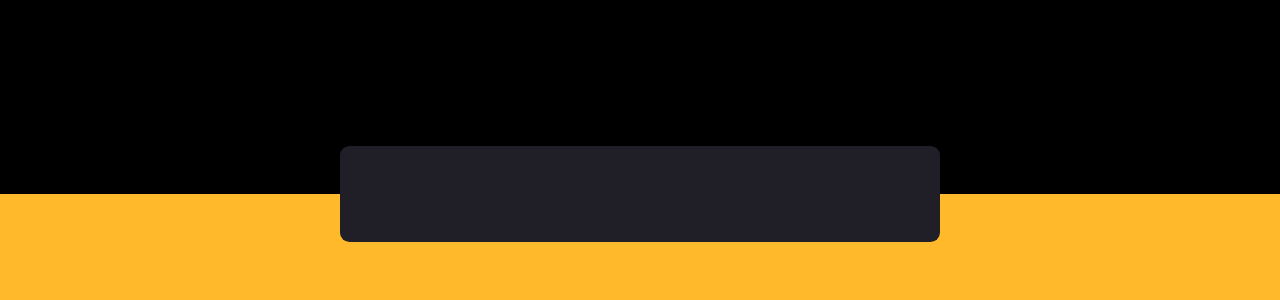
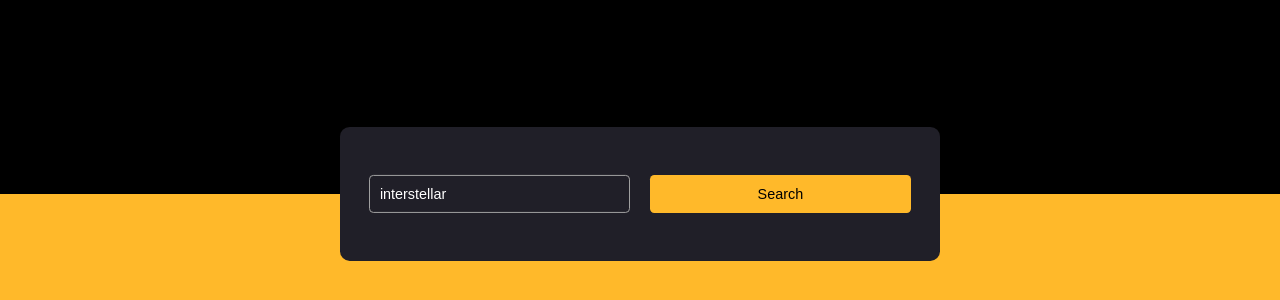
Before and after one commit to SrestMilan/movie_info_guide, a plain HTML site: page index.html in a window 1280 px wide. Shown: the part 206-506 px from the top of the page. Drawn offline with Linux system fonts and the light colour scheme.

Commit message:
created search bar functionality

```diff
--- a/index.html
+++ b/index.html
@@ -13,6 +13,19 @@
     <link rel="stylesheet" href="style.css" />
   </head>
   <body>
-    <div class="container"></div>
+    <div class="container">
+      <div class="movie-search-container">
+        <input
+          type="text"
+          placeholder="Enter movie name here"
+          id="movie"
+          value="interstellar"
+        />
+        <button id="search-bttn">Search</button>
+      </div>
+      <div id="id"></div>
+    </div>
+    <script src="key.js"></script>
+    <script src="script.js"></script>
   </body>
 </html>
--- a/style.css
+++ b/style.css
@@ -23,3 +23,33 @@ body {
   border-radius: 0.6em;
   box-shadow: 1.2em 2em 3em rgba(0, 0, 0, 0);
 }
+
+.movie-search-container {
+  display: grid;
+  grid-template-columns: repeat(2, 1fr);
+  gap: 1.2em;
+}
+
+.movie-search-container input,
+.movie-search-container button {
+  font-size: 0.9em;
+  outline: none;
+  border-radius: 0.3em;
+}
+
+.movie-search-container input {
+  background-color: transparent;
+  border: 1px solid #a0a0a0;
+  padding: 0.7em;
+  color: #ffffff;
+}
+
+.movie-search-container input:focus {
+  border-color: #ffffff;
+}
+
+.movie-search-container button {
+  background-color: #ffb92a;
+  border: none;
+  cursor: pointer;
+}
```
